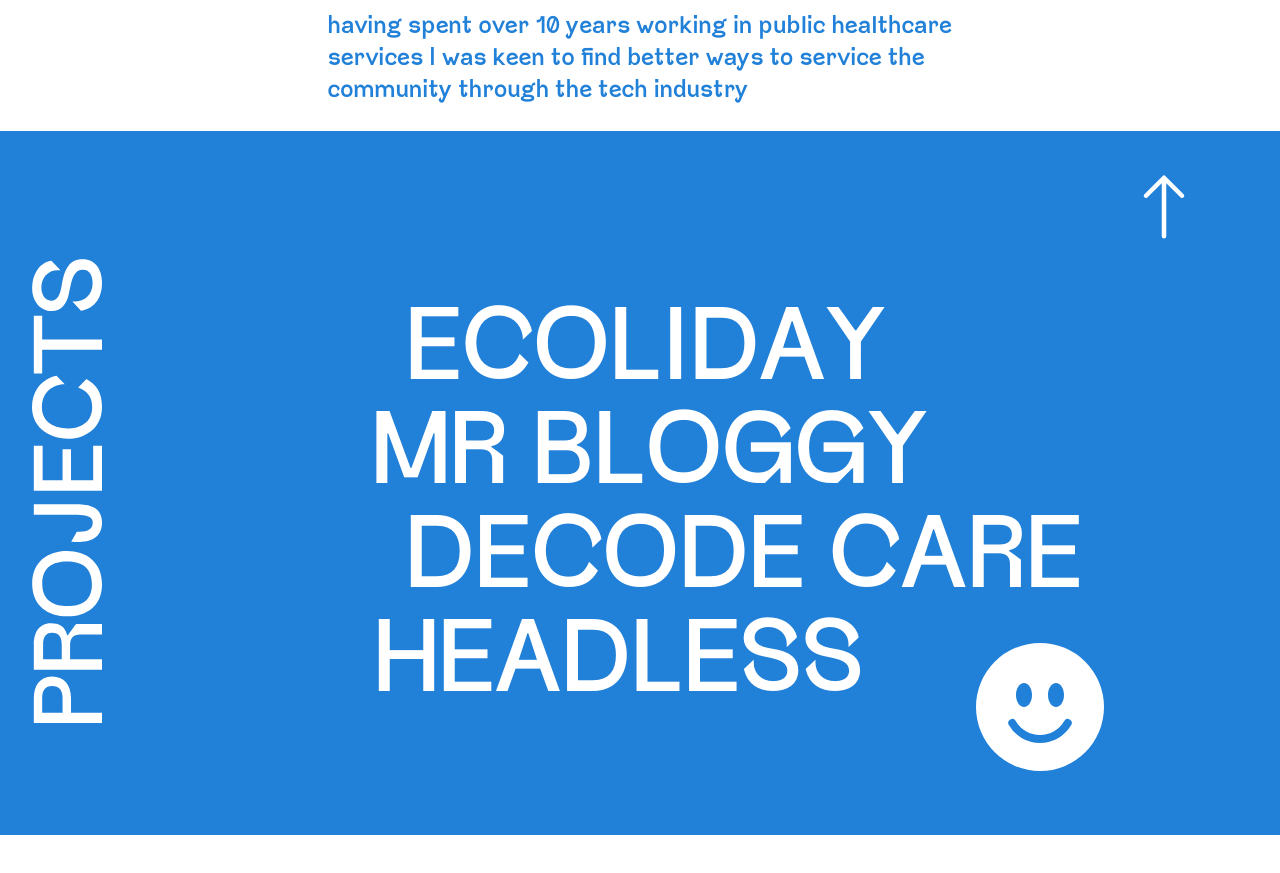
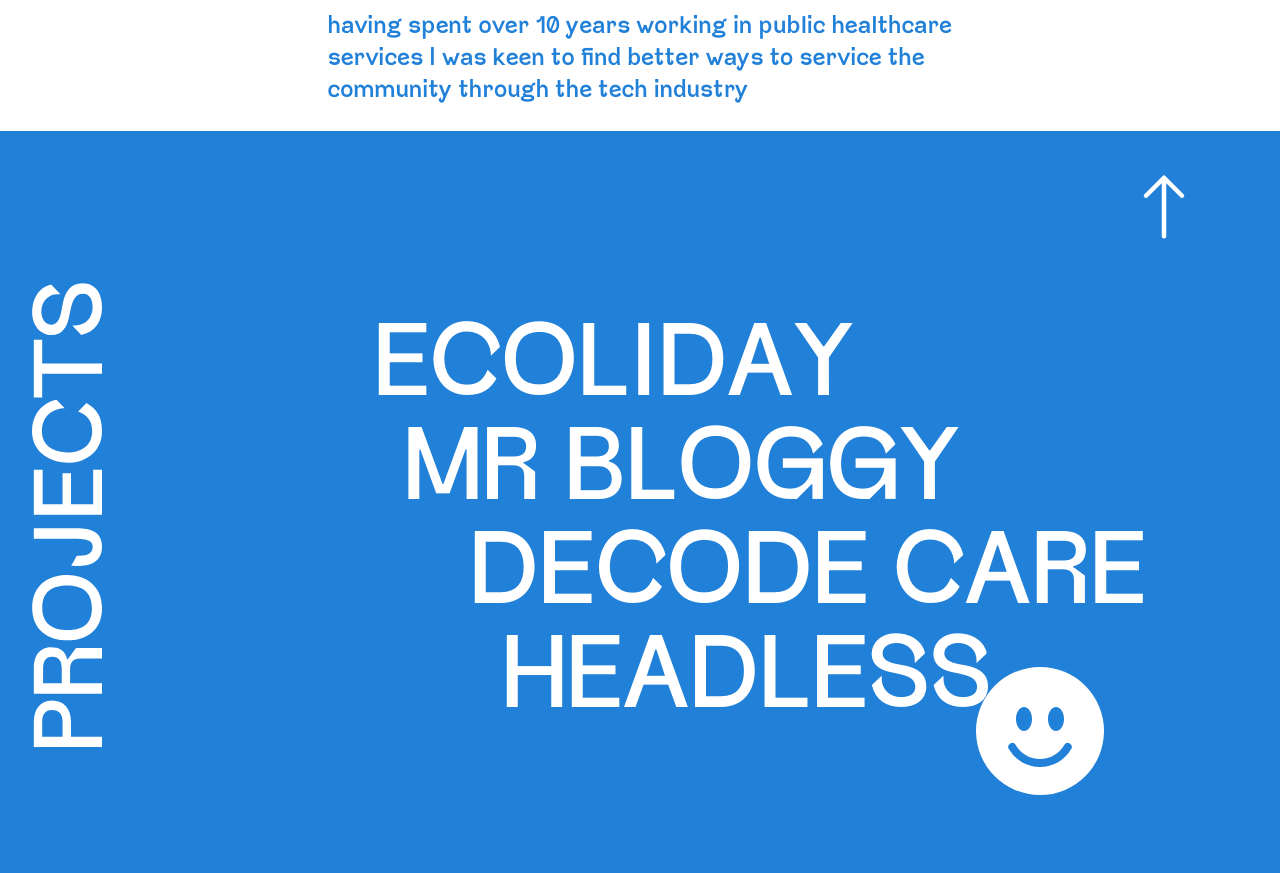
Before and after one commit to ghpaterson/personal-portfolio, a Next.js app: page / in a window 1280 px wide. Shown: the part 1260-2133 px from the top of the page. Before the commit the page ends 2095 px from the top, so only its background shows below. Built offline with nearby package versions, Linux system fonts and the light colour scheme; no server answers.

Commit message:
added horizontal scrolling on projects page

```diff
--- a/components/projects.js
+++ b/components/projects.js
@@ -8,50 +8,38 @@ const posts = [
     id: 1,
     title: "ECOLIDAY",
     slug: "ecoliday",
-    ml: "8",
-    photo: {
-      url: "https://example.com/ecoliday.png",
-    },
+    ml: "0",
   },
   {
     id: 2,
     title: "MR BLOGGY",
     slug: "mrbloggy",
-    ml: "4",
-    photo: {
-      url: "https://example.com/mrbloggy.png",
-    },
+    ml: "8",
   },
   {
     id: 3,
     title: "DECODE CARE",
     slug: "decodecare",
-    ml: "8",
-    photo: {
-      url: "https://example.com/decodecare.png",
-    },
+    ml: "24",
   },
   {
     id: 4,
     title: "   HEADLESS",
     slug: "headless",
-    ml: "20",
-    photo: {
-      url: "https://example.com/headless.png",
-    },
+    ml: "32",
   },
 ];
 
 export default function Projects({ homeRef, slug }) {
   return (
-    <main className="h-full bg-blu">
-      <ToTop homeRef={homeRef} />
-      <section className="h-full bg-blu">
+    <main className="snap-x snap-mandatory h-screen w-screen flex overflow-y-hidden">
+      <section className="snap-start bg-blu flex-shrink-0 h-screen w-screen">
+        <ToTop homeRef={homeRef} />
         <div className="flex gap-60">
-          <div className="px-8 -mt-6">
+          <div className="px-8">
             <Image src="/projects.svg" width={70} height={20} />
           </div>
-          <div className="flex justify-center mt-6">
+          <div className="flex justify-center mt-10">
             <ul className="flex flex-col font-fungis text-8xl text-white gap-2">
               {posts.map((post) => (
                 <Link key={post.id} href={`/${post.slug}`}>
@@ -63,8 +51,22 @@ export default function Projects({ homeRef, slug }) {
             </ul>
           </div>
         </div>
+        <div>
+          <Smiley />
+        </div>
       </section>
-      <Smiley />
+      <section className="snap-start bg-white flex-shrink-0 h-screen w-screen flex justify-center">
+        <h2 className="text-6xl text-blu font-fungis">ECOLIDAY</h2>
+      </section>
+      <section className="snap-start bg-white flex-shrink-0 h-screen w-screen flex justify-center">
+        <h2 className="text-6xl text-blu font-fungis">MISTER BLOGGY</h2>
+      </section>
+      <section className="snap-start bg-white flex-shrink-0 h-screen w-screen flex justify-center">
+        <h2 className="text-6xl text-blu font-fungis">DECODE CARE</h2>
+      </section>
+      <section className="snap-start bg-white flex-shrink-0 h-screen w-screen flex justify-center">
+        <h2 className="text-6xl text-blu font-fungis">HEADLESS</h2>
+      </section>
     </main>
   );
 }
```
